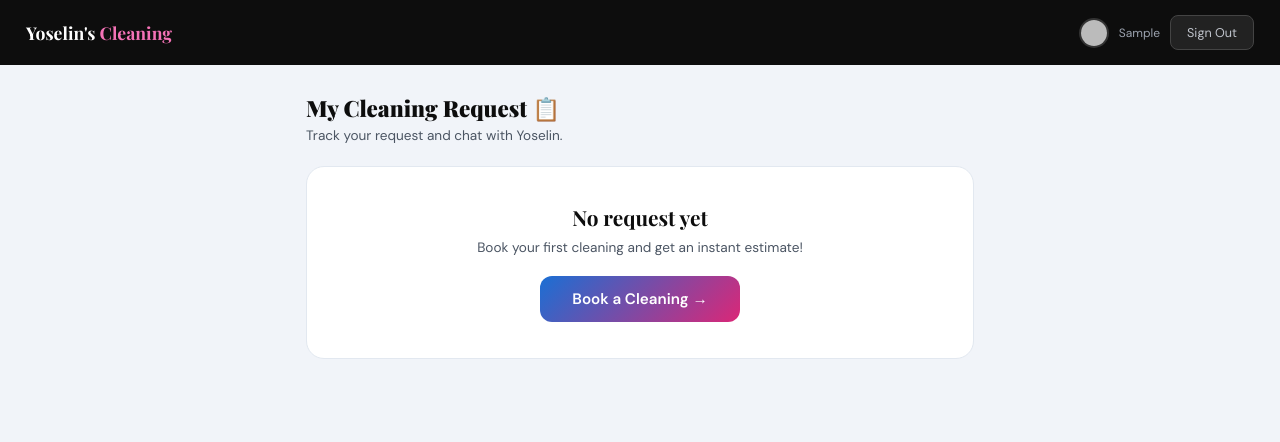
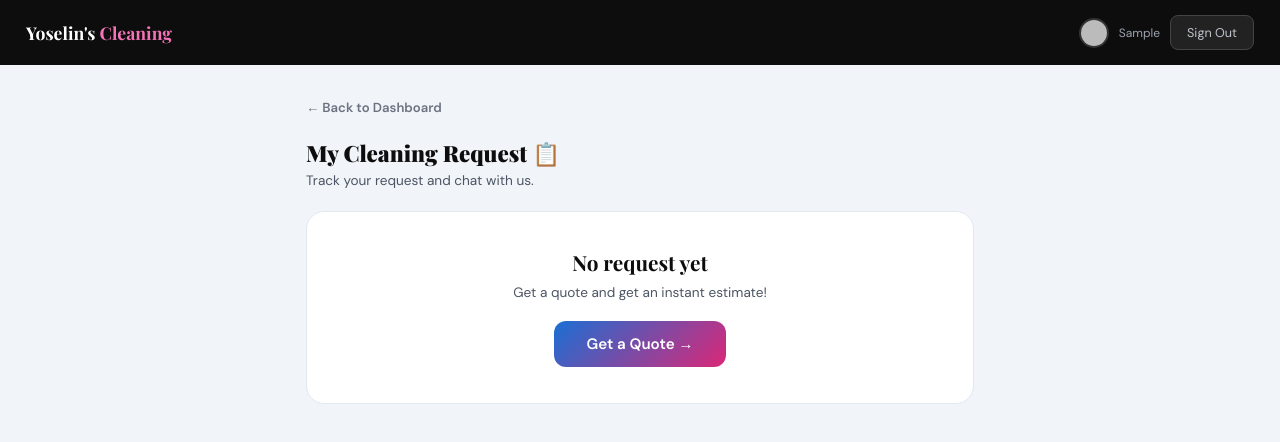
Before and after one commit to pgyb41494-create/yoselin-cleaning, a Next.js app: page /portal in a window 1280 px wide. Shown: the top 442 px of the page. Built offline with nearby package versions, Linux system fonts and the light colour scheme; no server answers; the database is empty; sample sign-in values are in the browser's storage.

Commit message:
Update page.js

```diff
--- a/app/portal/page.js
+++ b/app/portal/page.js
@@ -52,14 +52,22 @@ export default function PortalPage() {
       </nav>
 
       <div className="portal-body">
+        {/* Back to dashboard */}
+        <button
+          onClick={() => router.push('/dashboard')}
+          style={{ display:'flex', alignItems:'center', gap:'6px', background:'none', border:'none', color:'#6b7280', fontSize:'.82rem', fontWeight:600, cursor:'pointer', marginBottom:'16px', padding:'6px 0' }}
+        >
+          ← Back to Dashboard
+        </button>
+
         <div className="portal-head">My Cleaning Request 📋</div>
-        <div className="portal-sub">Track your request and chat with Yoselin.</div>
+        <div className="portal-sub">Track your request and chat with us.</div>
 
         {!request ? (
           <div className="book-cta">
             <h2>No request yet</h2>
-            <p>Book your first cleaning and get an instant estimate!</p>
-            <a href="/book">Book a Cleaning →</a>
+            <p>Get a quote and get an instant estimate!</p>
+            <a href="/book">Get a Quote →</a>
           </div>
         ) : (
           <div className="req-card">
@@ -78,7 +86,15 @@ export default function PortalPage() {
                 <div className="price-chip-label">YOUR ESTIMATE</div>
                 <div className="price-chip-val">${request.estimate}</div>
               </div>
-              <button className="chat-open-btn" onClick={() => setChatOpen(true)}>💬 Chat with Yoselin</button>
+              <div style={{ display:'flex', gap:'10px', marginTop:'4px' }}>
+                <button className="chat-open-btn" style={{ flex:1 }} onClick={() => setChatOpen(true)}>💬 Chat with Owner</button>
+                <button
+                  onClick={() => router.push('/dashboard')}
+                  style={{ flex:1, padding:'12px', background:'#f3f4f6', border:'1.5px solid #e2e8f0', borderRadius:'12px', fontWeight:700, fontSize:'.88rem', cursor:'pointer', color:'#374151' }}
+                >
+                  🏠 My Dashboard
+                </button>
+              </div>
             </div>
           </div>
         )}
```
